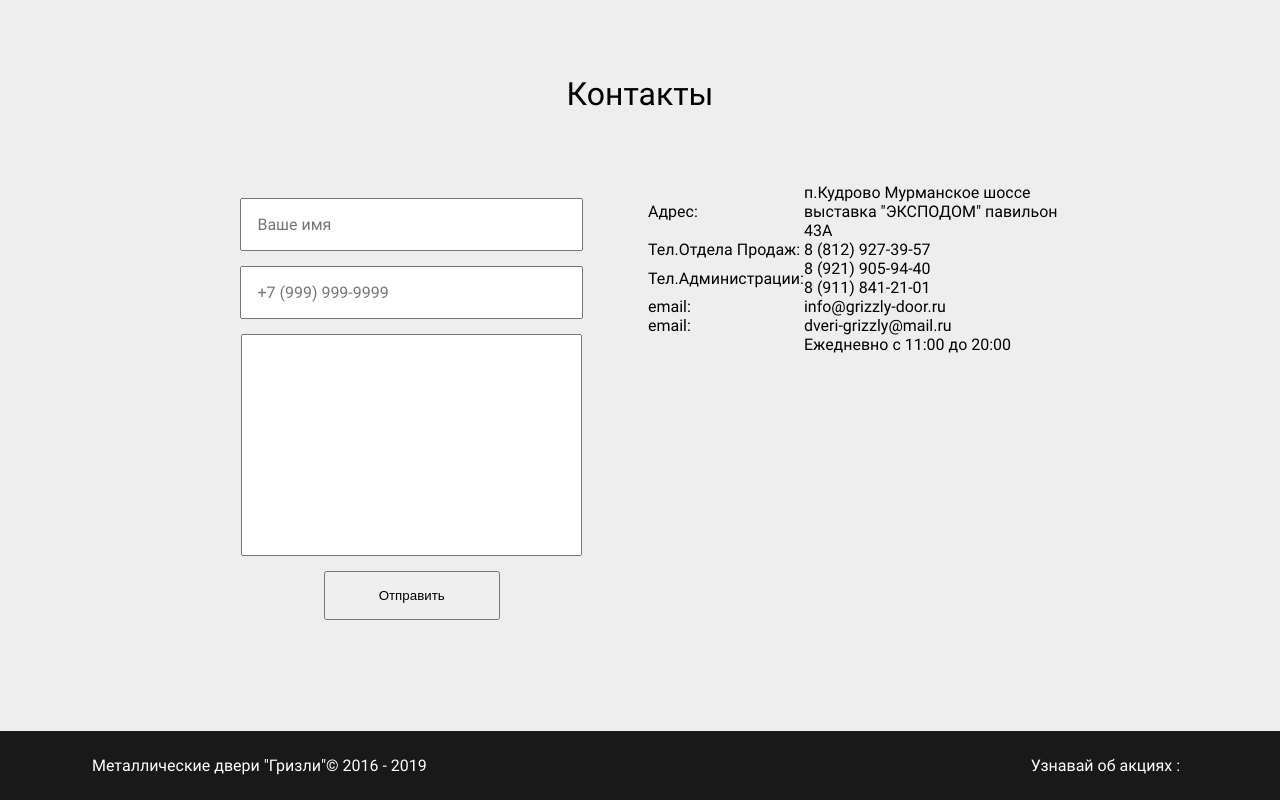
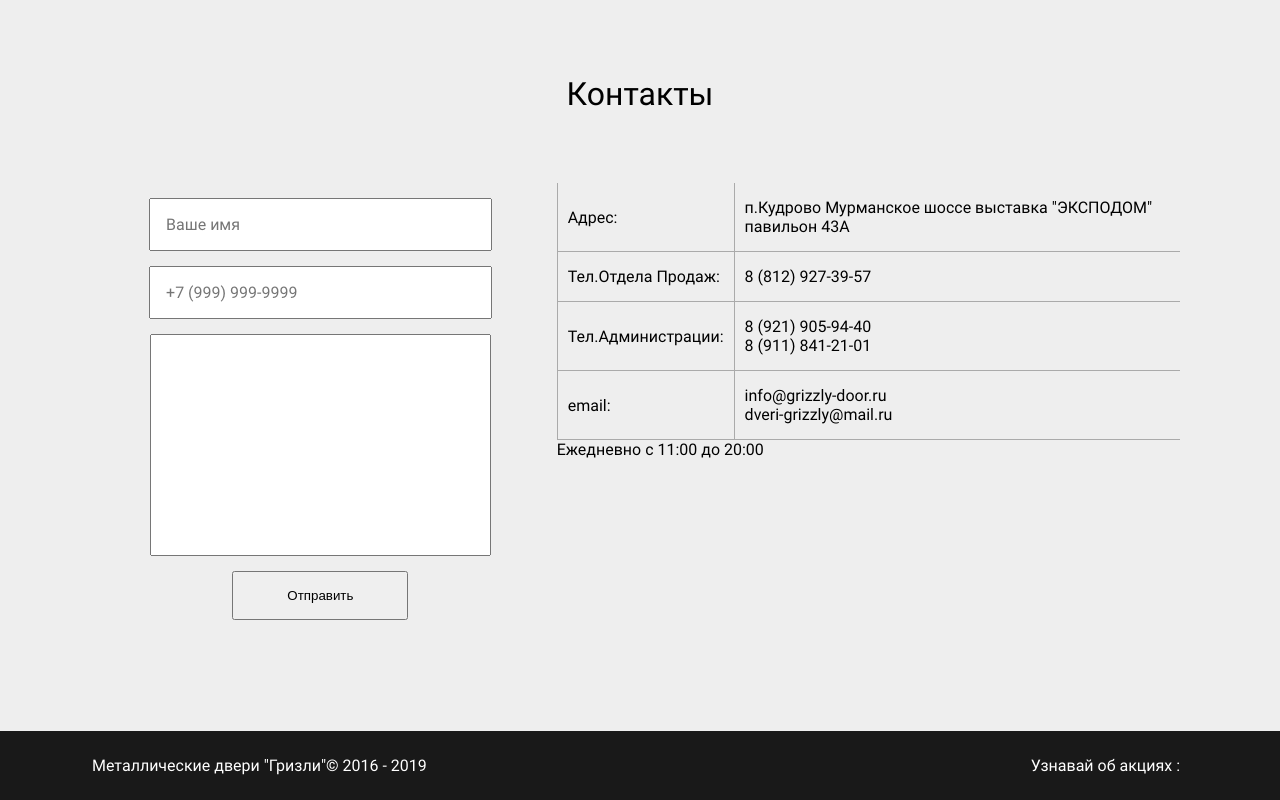
Before and after one commit to nik787/Grizly, a website: page src/index.html in a window 1280 px wide. Shown: the part 2796-3596 px from the top of the page. Drawn offline with nearby package versions, Linux system fonts and the light colour scheme; files that its build step writes are made by us from their sources; files whose address does not match are found by name.

Commit message:
Заменил блок контактов

```diff
--- a/src/index.html
+++ b/src/index.html
@@ -264,59 +264,45 @@
                             <button type="submit">Отправить</button>
                         </form>
                         <div class="contacts__content_container">
-                        <div class="contact">
-                            <table>
-                                <tr>
-                                    <th>
+                            <table class="contact">
+                                <tr class="contact__row">
+                                    <td class="contact__row_title">
                                         Адрес:
-                                    </th>
-                                    <th>
-                                        п.Кудрово  Мурманское шоссе выставка "ЭКСПОДОМ"  павильон 43А
-                                    </th>
+                                    </td>
+                                    <td class="contact__row_content">
+                                        п.Кудрово Мурманское шоссе выставка "ЭКСПОДОМ" павильон 43А
+                                    </td>
                                 </tr>
-                                <tr>
-                                    <td>
+                                <tr class="contact__row">
+                                    <td class="contact__row_title">
                                         Тел.Отдела Продаж:
                                     </td>
-                                    <td>
+                                    <td class="contact__row_content">
                                         8 (812) 927-39-57
                                     </td>
                                 </tr>
-                                <tr>
-                                    <th>
+                                <tr class="contact__row">
+                                    <td class="contact__row_title">
                                         Тел.Администрации:
-                                    </th>
-                                    <th>
-                                        <div>8 (921) 905-94-40</div>
-                                        <div>8 (911) 841-21-01</div>
-                                    </th>
+                                    </td>
+                                    <td class="contact__row_content">
+                                        8 (921) 905-94-40<br>
+                                        8 (911) 841-21-01
+                                    </td>
                                 </tr>
-                                <tr>
-                                    <td>
+                                <tr class="contact__row">
+                                    <td class="contact__row_title">
                                         email:
                                     </td>
-                                    <td>
-                                        info@grizzly-door.ru
-                                    </td>
-                                </tr>
-                                <tr>
-                                    <td>
-                                        email:
-                                    </td>
-                                    <td>
+                                    <td class="contact__row_content">
+                                        info@grizzly-door.ru<br>
                                         dveri-grizzly@mail.ru
                                     </td>
                                 </tr>
-                                <tr>
-                                    <td>
-
-                                    </td>
-                                    <td>
+                                <caption align="bottom">
                                     Ежедневно с 11:00 до 20:00
-                                    </td>
-                                </tr>
+                                </caption>
                             </table>
-                        </div>
                         </div>
                     </div>
                 </div>
--- a/src/styles/contacts.less
+++ b/src/styles/contacts.less
@@ -8,7 +8,7 @@
         &__content {
             .row-flex();
             margin-top: 70px;
-            justify-content: center;
+            justify-content: space-between;
             @media screen and (max-width: @break_sm) {
                 flex-direction: column-reverse;
                 .contacts__content_container {
@@ -34,10 +34,16 @@
             }
             &_container {
                 .col();
-                .size(5);
+                .size(7);
                 .size-sm(12);
                 .contact {
-
+                    &__row {
+                        border-bottom: 1px solid rgba(150, 150, 150, 0.767);
+                        .contact__row_title, .contact__row_content {
+                            padding: 15px 10px;
+                            border-left: 1px solid rgba(150, 150, 150, 0.767);
+                        }
+                    }
                 }
             }
         }
```
Also changed, not shown: docs/index.html (+23 -37 lines), docs/styles/main.css, 1 other file. Lines whose indentation alone changed are shown as unchanged.
